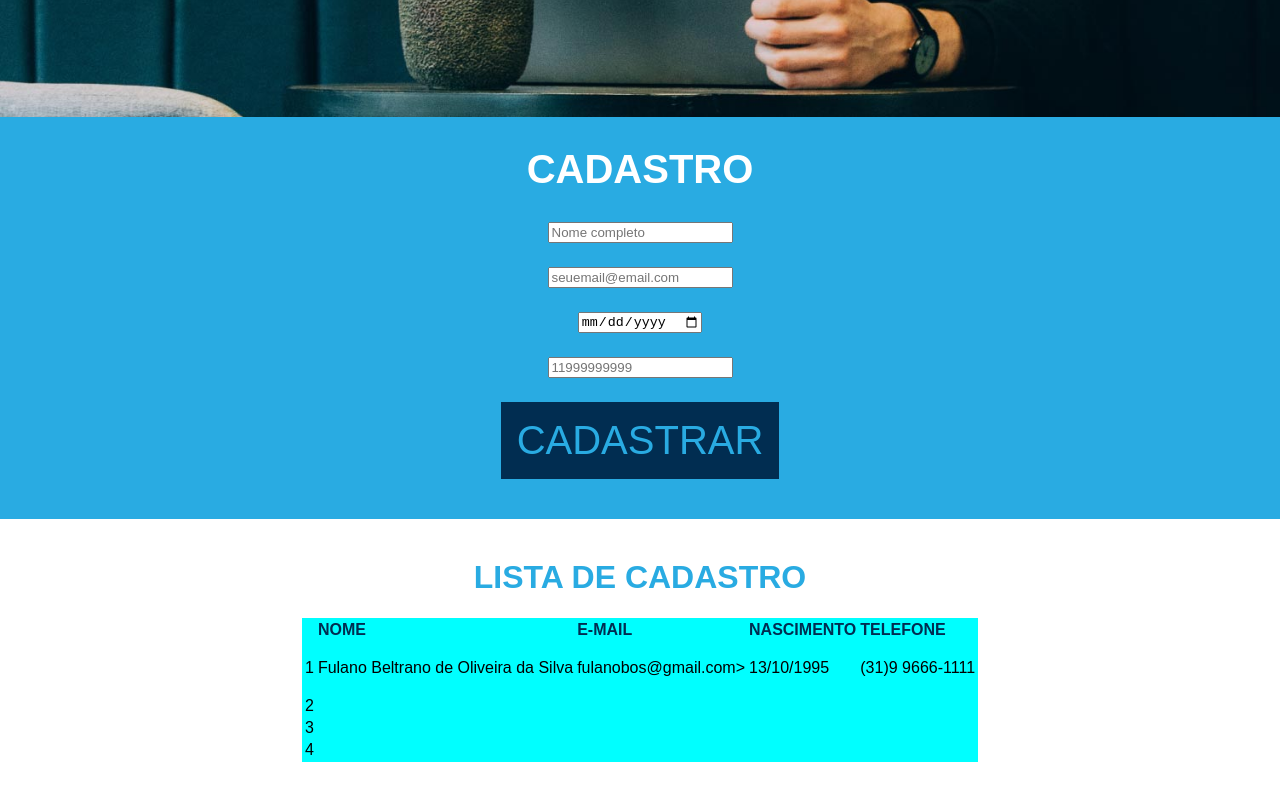
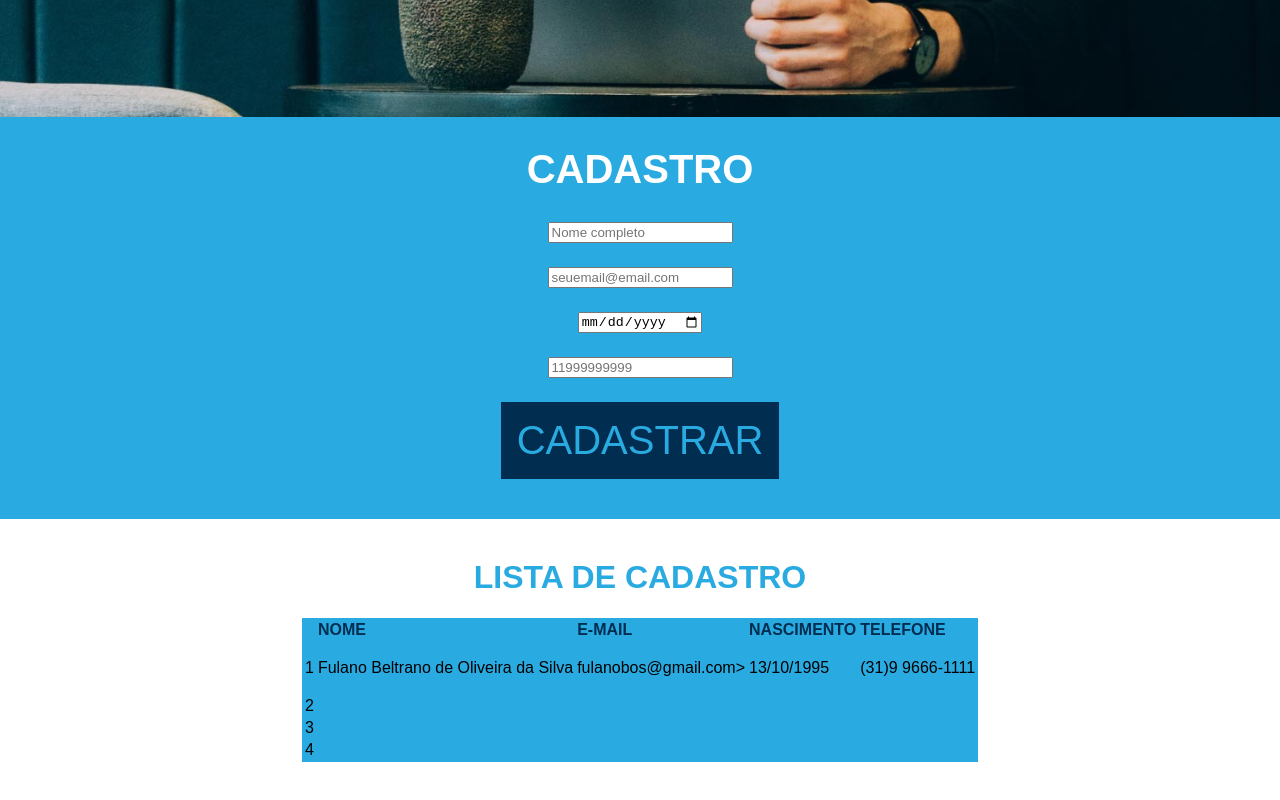
Before and after one commit to aliceanicio/cadastro, an Angular app in the folder projeto/: page / in a window 1280 px wide. Shown: the part 683-1483 px from the top of the page. Built offline with nearby package versions, Linux system fonts and the light colour scheme.

Commit message:
fix: correção de cores

```diff
--- a/projeto/src/app/components/tabela-cadastro/tabela-cadastro.component.css
+++ b/projeto/src/app/components/tabela-cadastro/tabela-cadastro.component.css
@@ -13,7 +13,7 @@ div {
 }
 
 table {
-    background-color: aqua;
+    background-color: #29abe2;
     display: flexbox;
     justify-content: center;
     margin: auto;
```
